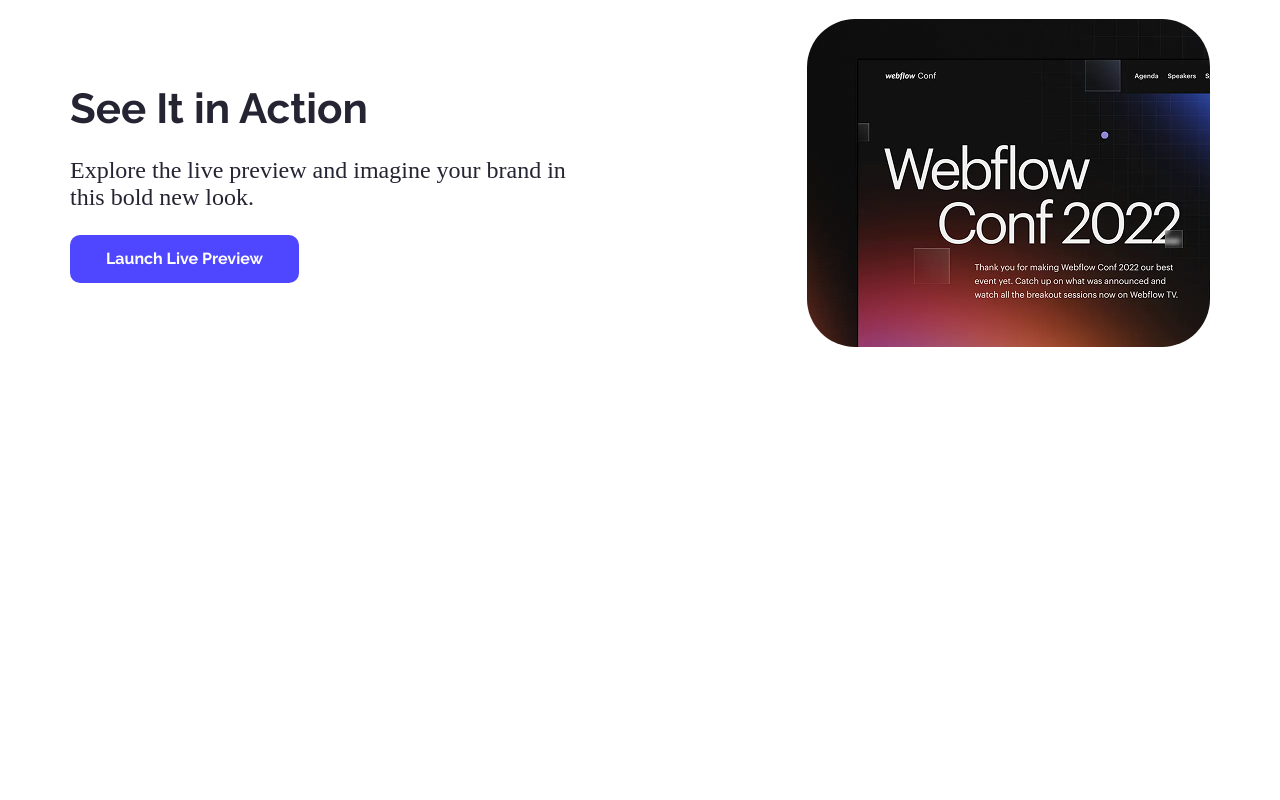
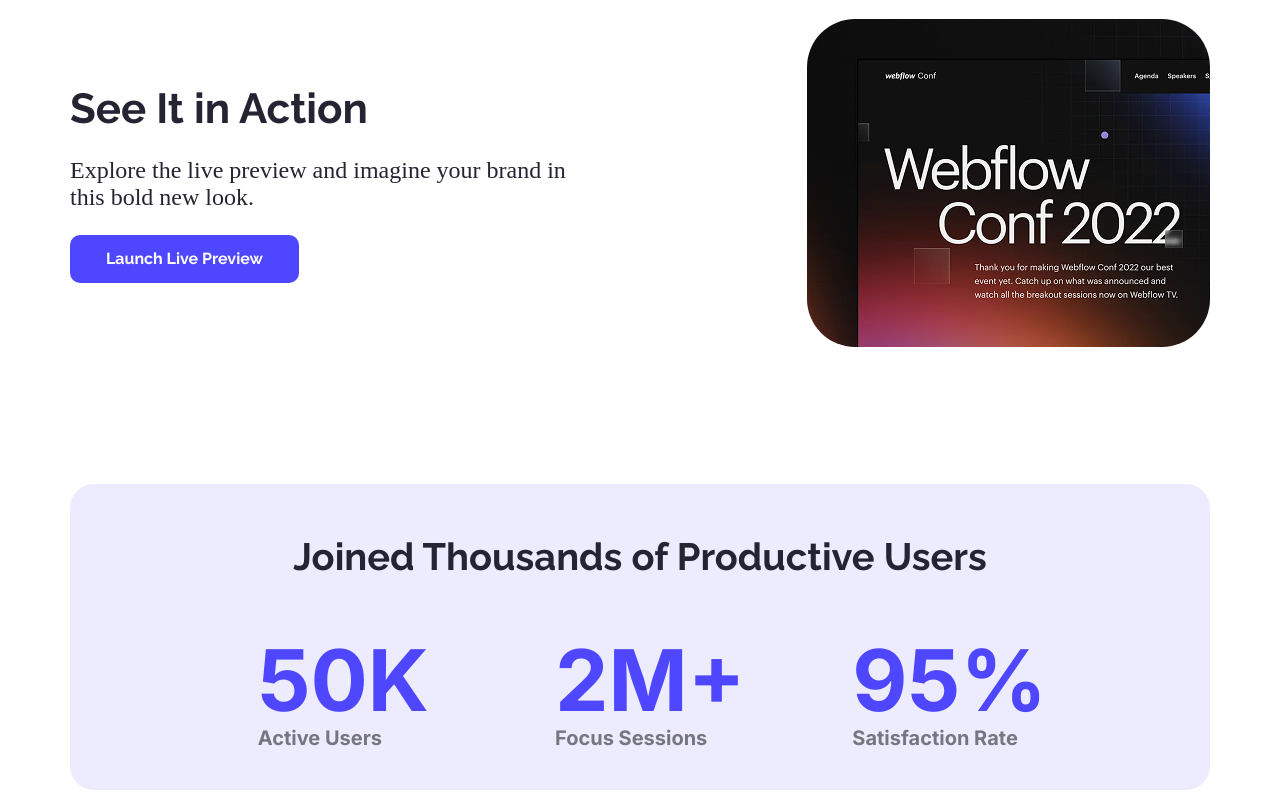
Before and after one commit to yousuf1803/my-assignment, a plain HTML site: page index.html in a window 1280 px wide. Shown: the part 792-1592 px from the top of the page. Before the commit the page ends 1276 px from the top, so only its background shows below. Drawn offline with Linux system fonts and the light colour scheme.

Commit message:
added productive user section

```diff
--- a/index.html
+++ b/index.html
@@ -34,6 +34,26 @@
         </div>
 
       </section>
+      <section class="productive-users">
+
+        <h1 class="users-tittle raleway-font">Joined Thousands of Productive Users</h1>
+        <div class="users-container">
+          <div class="user">
+            <h1 class="user-tittle inter-font">50K</h1>
+            <h5 class="user-sub-tittle inter-font">Active Users</h5>
+          </div>
+          <div class="user">
+            <h1 class="user-tittle inter-font">2M+</h1>
+            <h5 class="user-sub-tittle inter-font">Focus Sessions</h5>
+          </div>
+          <div class="user">
+            <h1 class="user-tittle inter-font">95%</h1>
+            <h5 class="user-sub-tittle inter-font">Satisfaction Rate</h5>
+          </div>
+        </div>
+
+      </section>
+
 
      </main>
      <footer>
--- a/styles/style.css
+++ b/styles/style.css
@@ -151,3 +151,44 @@ justify-content: space-between;
   height:328px;
   border-radius: 48px;
 }
+/* Productive Users Style */
+.productive-users{
+  max-width: 1140px;
+  height: 306px;
+  margin:0 auto;
+  background-color:rgba(78, 71, 255, 0.1) ;
+  border-radius: 24px;
+
+}
+
+
+.users-container{
+  display: flex;
+  justify-content: space-around;
+  padding-left:124px;
+  padding-right: 124px;
+  padding-bottom: 50px;
+  }
+.users-tittle{
+ padding-top:50px;
+   font-weight:bold;
+   font-size:38px;
+   color:#252432;
+   text-align: center;
+   margin-bottom:50px;
+}
+.user-tittle{
+  width:162px;
+   height:97px;
+   font-weight:bold;
+   font-size:85px;
+   color:rgba(78, 71, 255, 1);
+
+}
+.user-sub-tittle{
+  width:170px;
+   height:24px;
+   font-size:20px;
+   color:rgba(0, 0, 0, 0.5);
+
+}
```
